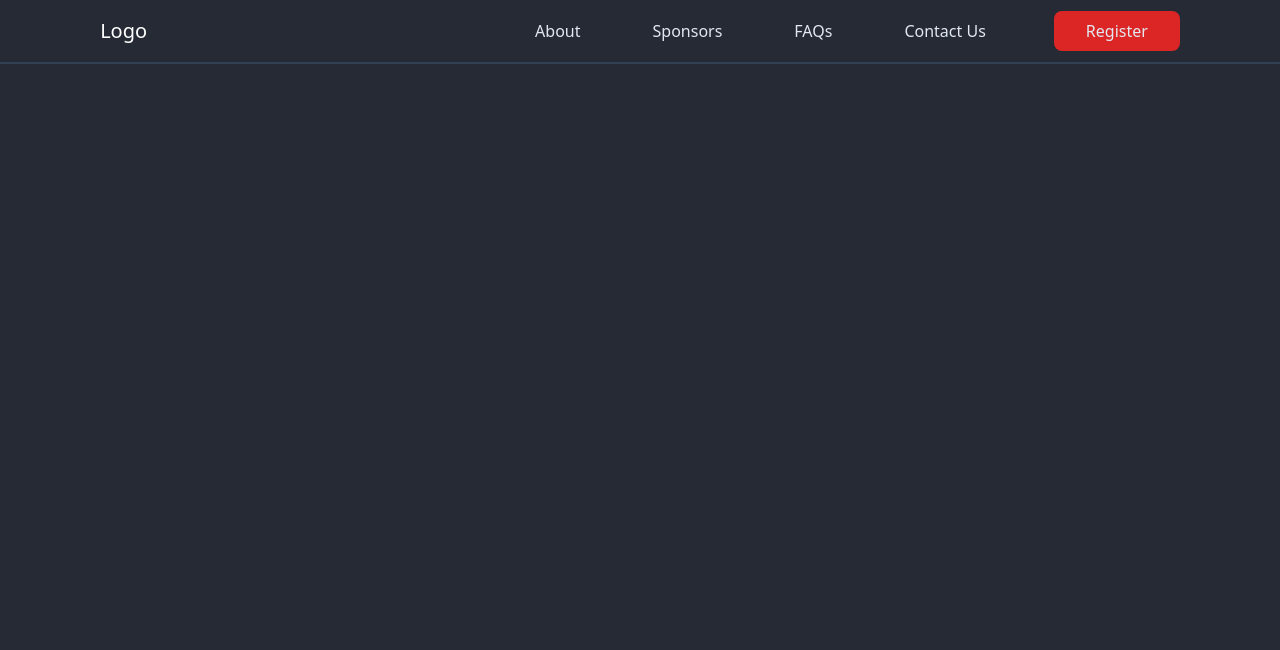
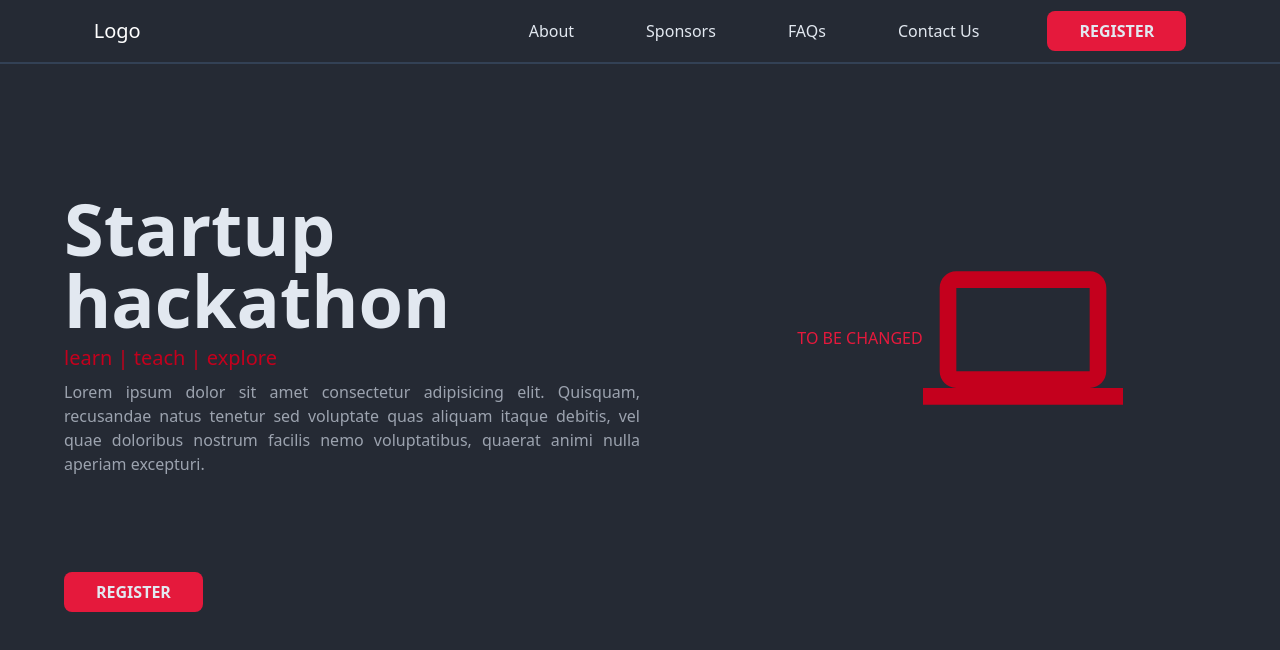
Before and after one commit to SDC-USICT/startup-hackathon, a React (Create React App) app: page / in a window 1280 px wide. Shown: the top 650 px of the page. Built offline with nearby package versions, Linux system fonts and the light colour scheme.

Commit message:
hero section

```diff
--- a/package.json
+++ b/package.json
@@ -8,6 +8,7 @@
     "@testing-library/user-event": "^13.5.0",
     "react": "^18.2.0",
     "react-dom": "^18.2.0",
+    "react-icons": "^4.7.1",
     "react-router-dom": "^6.8.0",
     "react-scripts": "5.0.1",
     "web-vitals": "^2.1.4"
--- a/src/Components/Home.js
+++ b/src/Components/Home.js
@@ -1,14 +1,20 @@
 import React from "react";
 import { Link } from "react-router-dom";
 import "./CSS/home.css";
+import { MdOutlineComputer } from "react-icons/md";
 function Home() {
   return (
     <>
       <div>
-        {/* navbar */}
+        {/* NAVBAR */}
+
         <section className=" flex gap-x-96 flex-row border-b-2 border-slate-700 h-16 justify-center items-center sticky">
-                  <div className="text-xl text-white
-          ">Logo</div>
+          <div
+            className="text-xl text-white
+          "
+          >
+            Logo
+          </div>
           <div className="flex flex-row gap-x-16 justify-center items-center">
             <div className="text-slate-200  hover:text-slate-400 cursor-pointer hover:border-b-2 border-red-900 px-1 hover:ease-out duration-100 text-l">
               About
@@ -22,12 +28,42 @@ function Home() {
             <div className="text-slate-200  hover:text-slate-400 cursor-pointer hover:border-b-2 border-red-900 px-1 hover:ease-out duration-100">
               Contact Us
             </div>
-            <div className="bg-red-600 hover:bg-red-700 px-8 py-2 rounded-lg text-slate-200 hover:text-slate-300 hover:bg-red-650 cursor-pointer">
-              <div className="">Register</div>
+            <div className="bg-lred hover:bg-mred px-8 py-2 rounded-lg text-slate-200 hover:text-slate-300 hover:bg-red-650 cursor-pointer font-semibold">
+              <div className="">REGISTER</div>
             </div>
           </div>
         </section>
-        {/* hero */}
+
+        {/* HERO */}
+
+        <section className="container mx-auto ">
+          <div className="flex flex-row ">
+            {/* LEFT HERO */}
+            <div className="basis-1/2 pt-32 pl-16">
+              <div className="text-7xl font-semibold text-slate-200">
+                Startup hackathon
+              </div>
+              <div className="text-mred text-xl mt-2">
+                learn | teach | explore
+              </div>
+              <div className="text-justify text-gray-400 mt-2">
+                {" "}
+                Lorem ipsum dolor sit amet consectetur adipisicing elit.
+                Quisquam, recusandae natus tenetur sed voluptate quas aliquam
+                itaque debitis, vel quae doloribus nostrum facilis nemo
+                voluptatibus, quaerat animi nulla aperiam excepturi.{" "}
+              </div>
+              <div className="bg-lred hover:bg-mred px-8 py-2 rounded-lg text-slate-200 hover:text-slate-300 hover:bg-red-650 cursor-pointer  w-fit font-semibold mt-24">
+                REGISTER
+              </div>
+            </div>
+            {/* RIGHT HERO  */}
+            <div className="basis-1/2 flex justify-center items-center text-lred  ">
+              TO BE CHANGED
+              <MdOutlineComputer color="#C4001D" size={200} />
+            </div>
+          </div>
+        </section>
       </div>
     </>
   );
--- a/tailwind.config.js
+++ b/tailwind.config.js
@@ -2,7 +2,12 @@
 module.exports = {
   content: ["./src/**/*.{js,jsx,ts,tsx}"],
   theme: {
-    extend: {},
+    extend: {
+      colors: {
+        lred: "#E5193C",
+        mred: "#C4001D",
+      },
+    },
   },
   plugins: [],
 };
```
Also changed, not shown: src/Components/CSS/home.css (line endings or trailing spaces), 1 other file (tests, documents, lock files or other folders).
